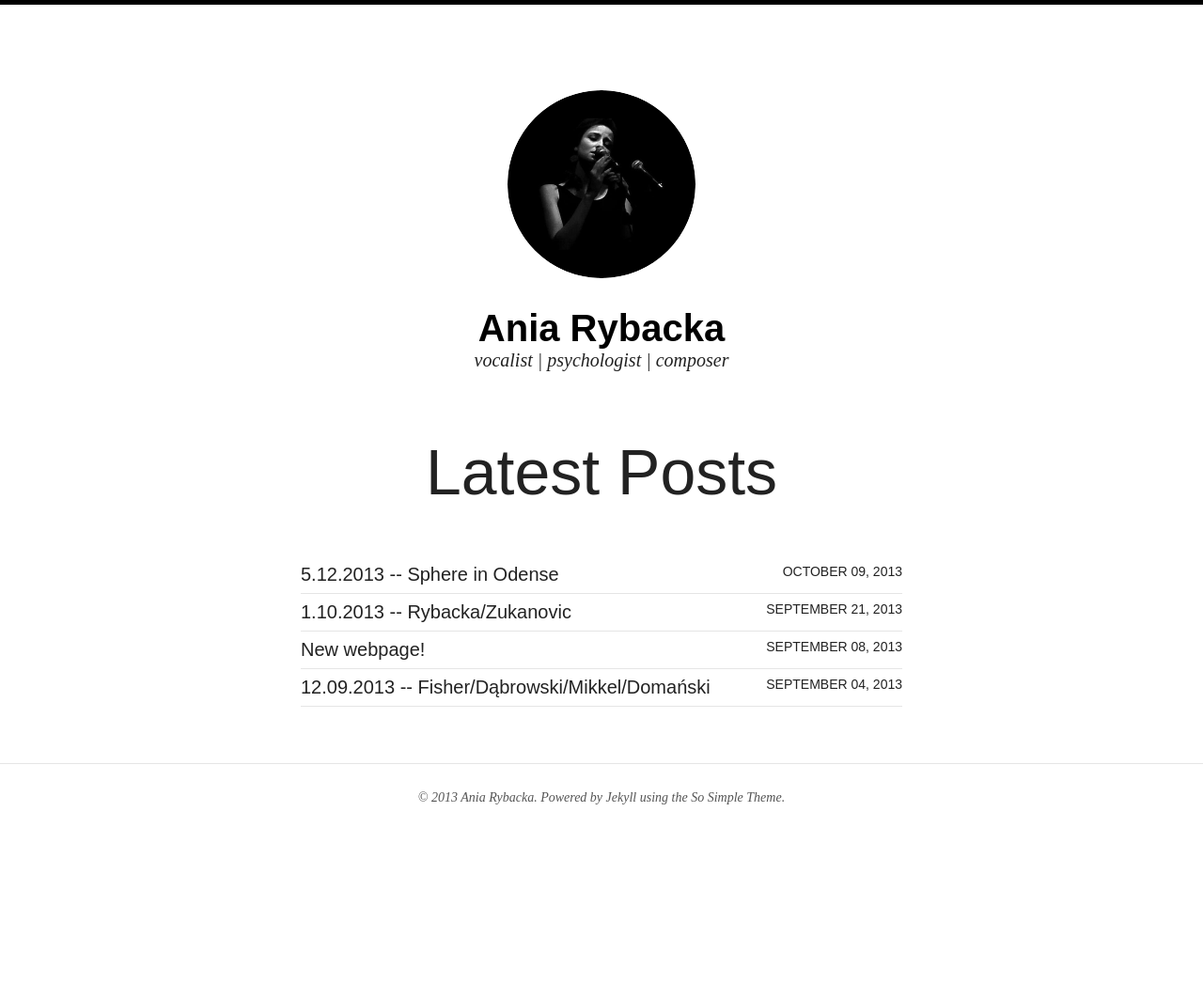
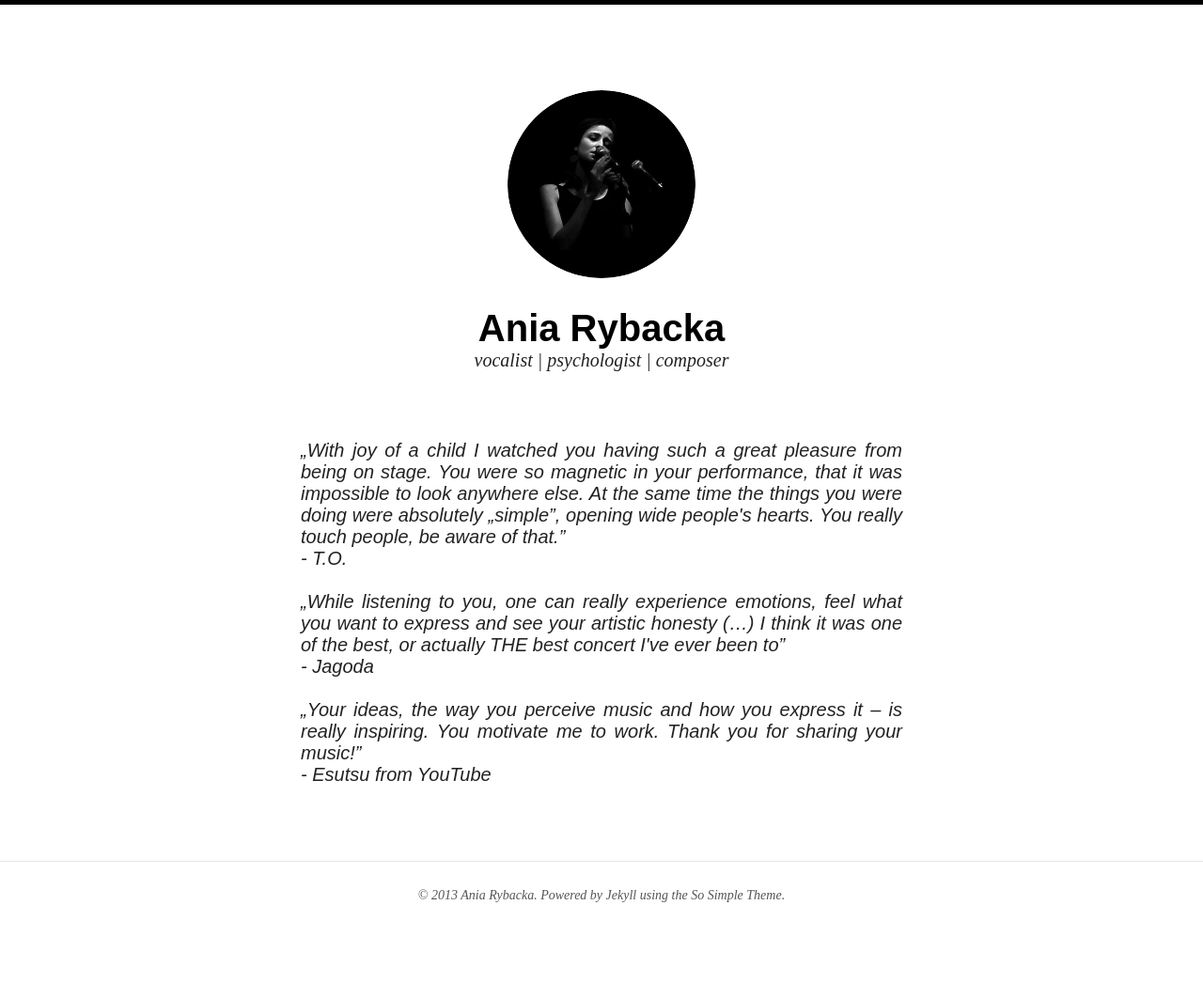
Before and after one commit to aniarybacka/aniarybacka.github.io, a Jekyll site: the page built from index.html, in a window 1280 px wide. Shown: the whole page at 94% size. Built offline with Jekyll 4.4.1, drawn with Linux system fonts in a browser that asks for light colours; nearby versions of some CDN libraries; before the commit the page ends 959 px from its top, so only the background shows below that.

Commit message:
zmieniona główna strona na posty fanów

```diff
--- a/index.html
+++ b/index.html
@@ -1,12 +1,14 @@
 ---
 layout: page
-title: Latest Posts
+title:
 description: "web page of polish vocalist and psychologist Ania Rybacka"
 tags: [Ania Rybacka, Ann Fisher]
 ---
+<p style="text-align:justify;"><i>„With joy of a child I watched you having such a great pleasure from being on stage. You were so magnetic in your performance, that it was impossible to look anywhere else. At the same time the things you were doing were absolutely „simple”, opening wide people's hearts. You really touch people, be aware of that.”<br>
+- T.O.<br><br>
 
-<ul class="post-list">
-{% for post in site.posts limit:10 %}
-  <li><article><a href="{{ site.url }}{{ post.url }}">{{ post.title }} <span class="entry-date"><time datetime="{{ post.date | date_to_xmlschema }}">{{ post.date | date: "%B %d, %Y" }}</time></span></a></article></li>
-{% endfor %}
-</ul>
+„While listening to you, one can really experience emotions, feel what you want to express and see your artistic honesty (…) I think it was one of the best, or actually THE best concert I've ever been to”<br>
+- Jagoda<br><br>
+
+„Your ideas, the way you perceive music and how you express it – is really inspiring. You motivate me to work. Thank you for sharing your music!” <br>
+- Esutsu from YouTube</i></p>
```
